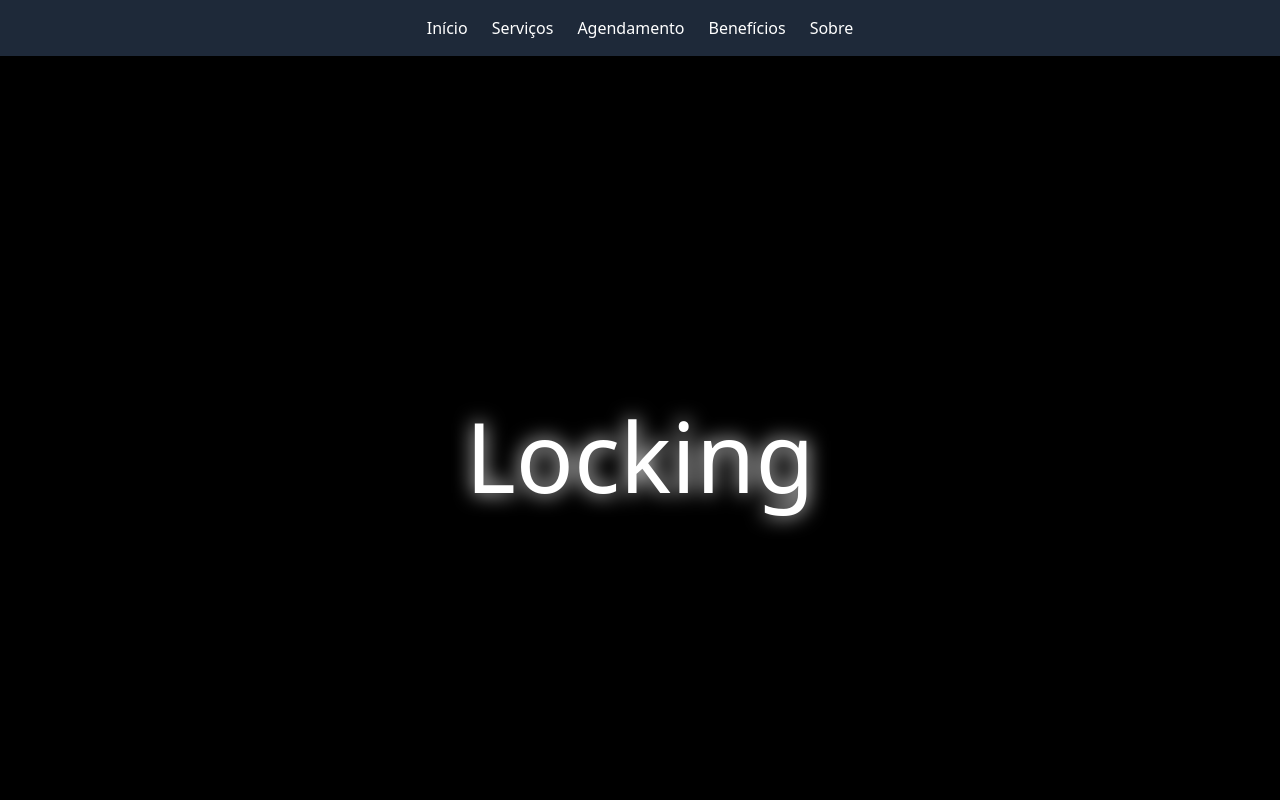
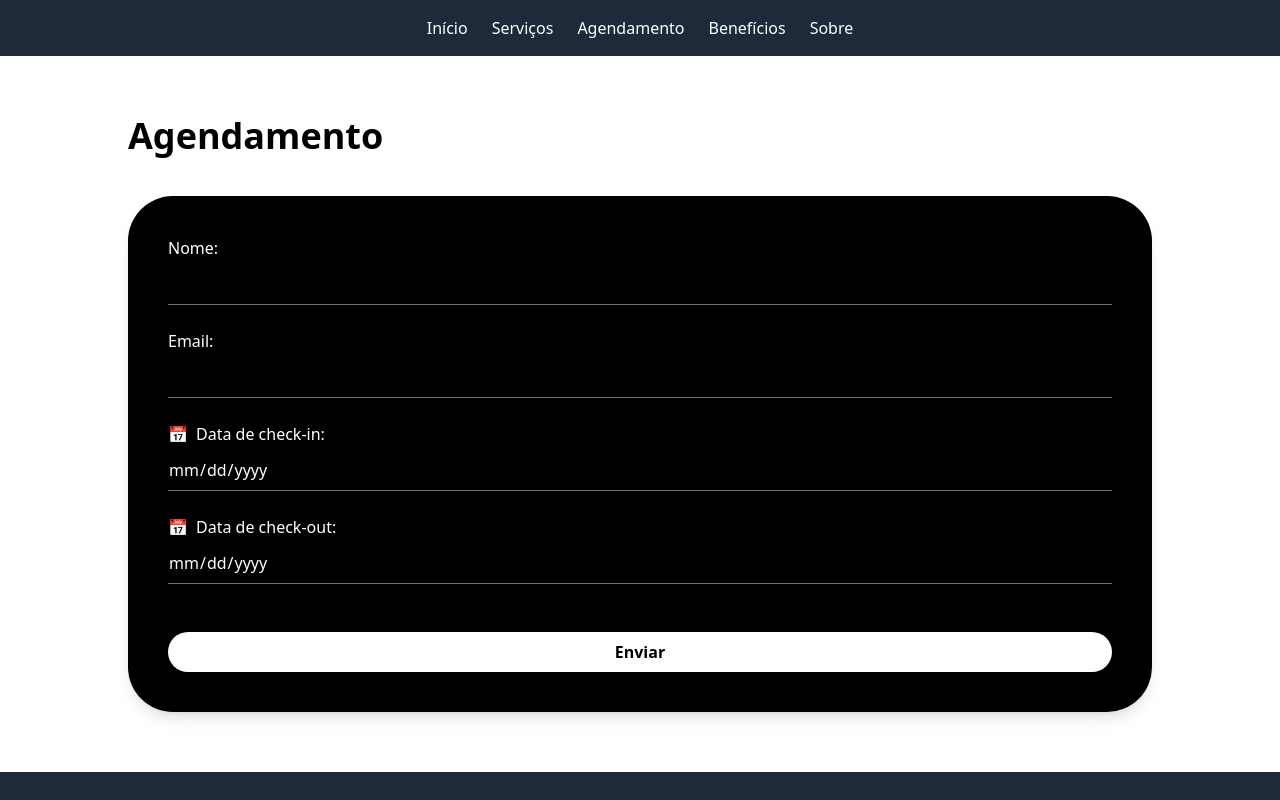
Before and after one commit to riquesouzza/lista01, a Next.js app: page / in a window 1280 px wide. Shown: the top 800 px of the page. Built offline with nearby package versions, Linux system fonts and the light colour scheme.

Commit message:
novas alterações em tailwind

```diff
--- a/src/app/_landingPage/agendamento.tsx
+++ b/src/app/_landingPage/agendamento.tsx
@@ -4,16 +4,17 @@ import React from "react";
 
 export default function Agendamento() {
   return (
-    <section className="flex flex-col items-center my-20">
-      <div className="w-[980px] max-w-full">
-        <h1 className="text-4xl font-fredoka font-extrabold mb-10 text-left">
+    <section className="flex flex-col items-center py-15">
+      <div className="w-4/5 pb-10">
+        <h1 className="font-extrabold text-black text-base md:text-lg lg:text-4xl text-left">
           Agendamento
         </h1>
+      </div>
 
-        <form className="bg-black text-white rounded-[50px] p-10 flex flex-col gap-6 shadow-lg">
+        <form className="bg-black text-white rounded-[45px] p-10 flex flex-col gap-6 shadow-lg w-4/5">
           {/* Nome */}
           <div className="flex flex-col">
-            <label htmlFor="nome" className="font-medium mb-1">
+            <label htmlFor="nome" className="font-medium pb-1">
               Nome:
             </label>
             <input
@@ -25,7 +26,7 @@ export default function Agendamento() {
 
           {/* Email */}
           <div className="flex flex-col">
-            <label htmlFor="email" className="font-medium mb-1">
+            <label htmlFor="email" className="font-medium pb-1">
               Email:
             </label>
             <input
@@ -39,7 +40,7 @@ export default function Agendamento() {
           <div className="flex flex-col">
             <label
               htmlFor="check_in"
-              className="font-medium mb-1 flex items-center gap-2"
+              className="font-medium pb-1 flex items-center gap-2"
             >
               <span>📅</span> Data de check-in:
             </label>
@@ -54,7 +55,7 @@ export default function Agendamento() {
           <div className="flex flex-col">
             <label
               htmlFor="check_out"
-              className="font-medium mb-1 flex items-center gap-2"
+              className="font-medium pb-1 flex items-center gap-2"
             >
               <span>📅</span> Data de check-out:
             </label>
@@ -73,7 +74,6 @@ export default function Agendamento() {
             Enviar
           </button>
         </form>
-      </div>
     </section>
   );
 }
--- a/src/app/layout.tsx
+++ b/src/app/layout.tsx
@@ -14,7 +14,7 @@ export default function RootLayout({ children }: { children: React.ReactNode })
           </nav>
         </header>
         {children}
-        <footer className="bg-gray-800 text-white p-4 mt-8 text-center">
+        <footer className="bg-gray-800 text-white p-4 pt-8 text-center">
           Lista01 - © 2025 - Todos os direitos reservados
         </footer>
       </body>
--- a/src/app/page.tsx
+++ b/src/app/page.tsx
@@ -4,7 +4,6 @@ import Hero from "@/app/_landingPage/heroSection";
 export default function HomePage() {
   return (
     <main>
-        <Hero />
         <Agendamento />
     </main>
   );
```
Also changed, not shown: 1 other file (tests, documents, lock files or other folders).
